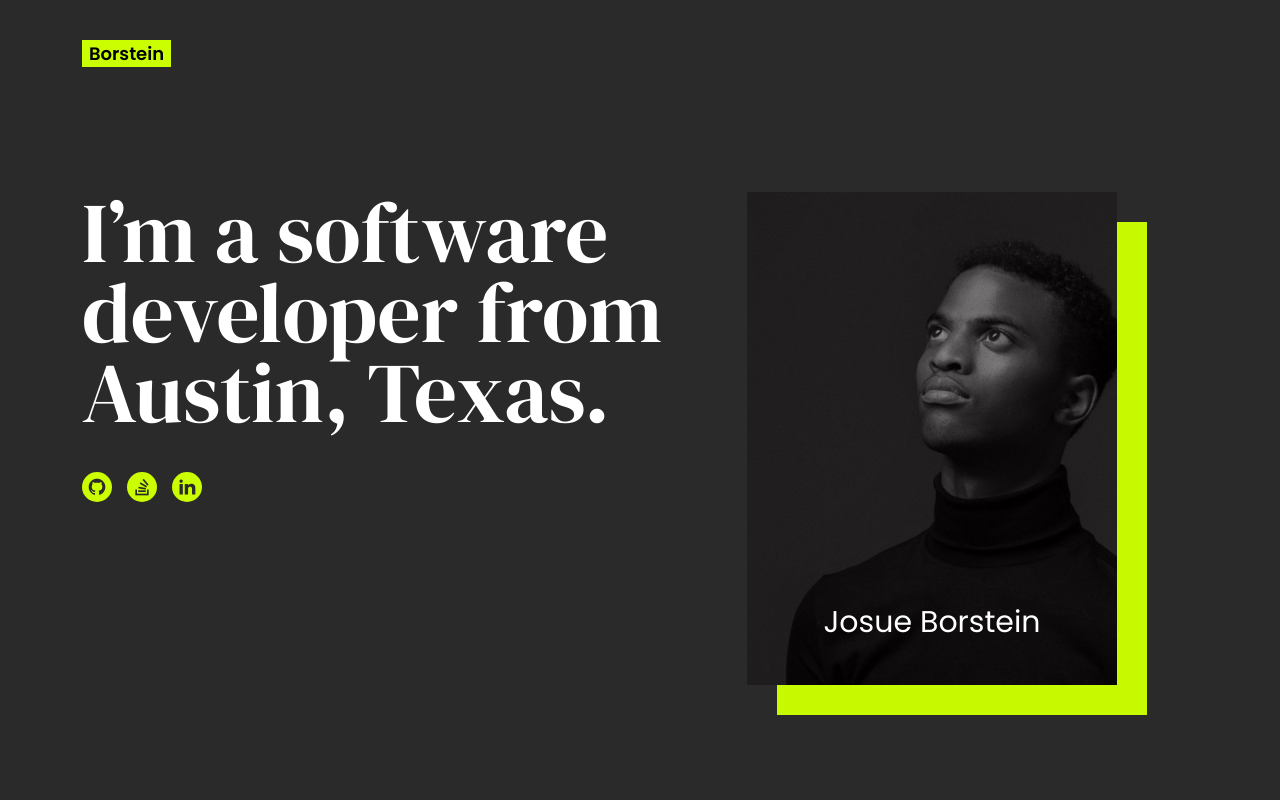
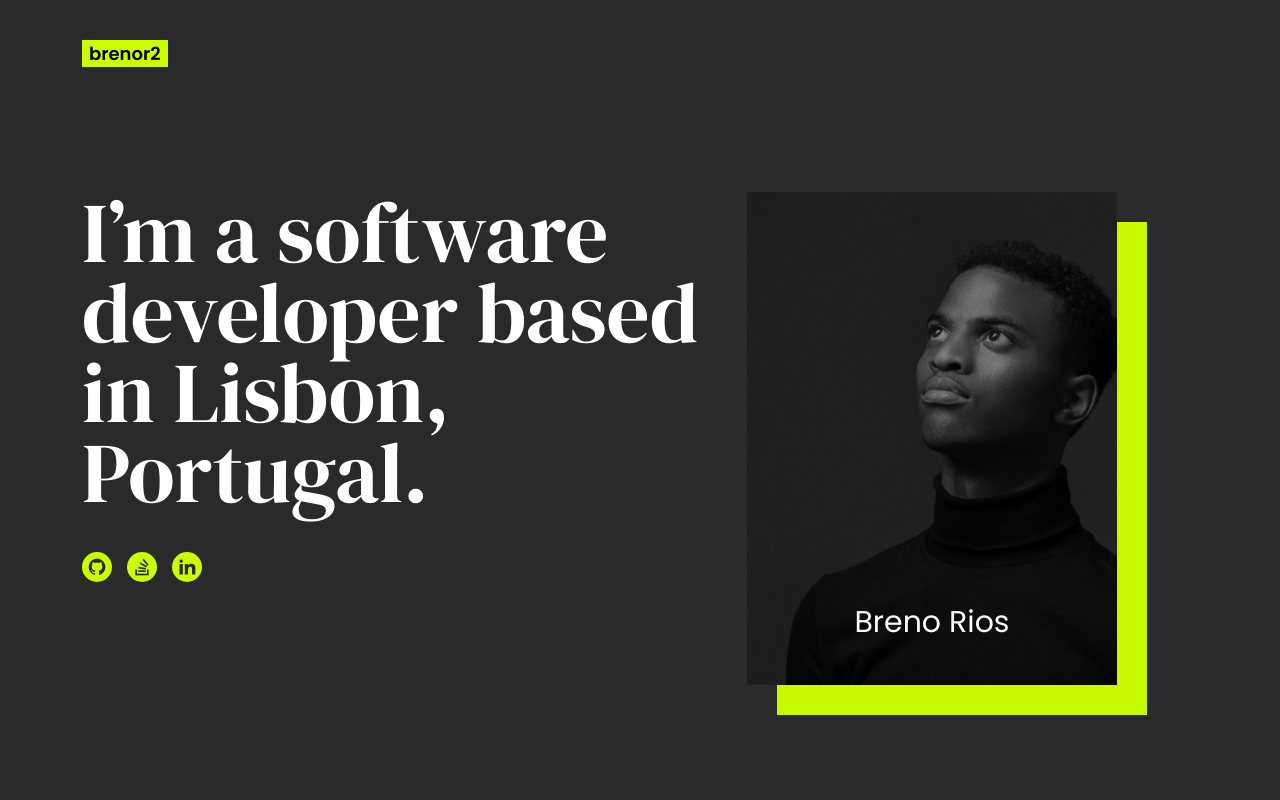
Before and after one commit to rbrenor2/intro, a plain HTML site: page index.html in a window 1280 px wide. Shown: the top 800 px of the page. Drawn offline with nearby package versions, Linux system fonts and the light colour scheme.

Commit message:
Update index.html

```diff
--- a/index.html
+++ b/index.html
@@ -18,7 +18,7 @@
     <link rel="stylesheet" type="text/css" href="https://cdn.jsdelivr.net/npm/slick-carousel@1.8.1/slick/slick.css"/>
     <!-- Main CSS -->
     <link href="assets/css/main.css" rel="stylesheet">
-    <title>Borstein - Dark theme resume template</title>
+    <title>Breno Rios - Software Developer</title>
   </head>
   <body>
 
@@ -26,7 +26,7 @@
     <header class="ds-header">
       <div class="container">
           <div class="ds-logo">
-            <a href="index.html">Borstein</a>
+            <a href="index.html">brenor2</a>
           </div>
       </div>
     </header>
@@ -37,7 +37,7 @@
         <div class="row">
           <div class="col-12 col-sm-12  col-md-6  col-lg-7  col-xl-7  col-xxl-7 ds-banner-left">
               <h1 class="ds-banner-hed">
-                I’m a soft­ware devel­op­er from Austin, Texas.
+                I’m a soft­ware devel­op­er based in Lisbon, Portugal.
               </h1>
               <ul class="ds-social">
                 <li><a href="#" target="_blanck"><i class="ri-github-fill"></i></a></li>
@@ -48,7 +48,7 @@
           <div class="col-12 col-sm-12  col-md-6  col-lg-5  col-xl-5  col-xxl-5">
             <figure>
               <img src="assets/images/banner-image.png" class="ds-image-shadow">
-              <figcaption>Josue Borstein</figcaption>
+              <figcaption>Breno Rios</figcaption>
             </figure>
           </div>
         </div>
```
